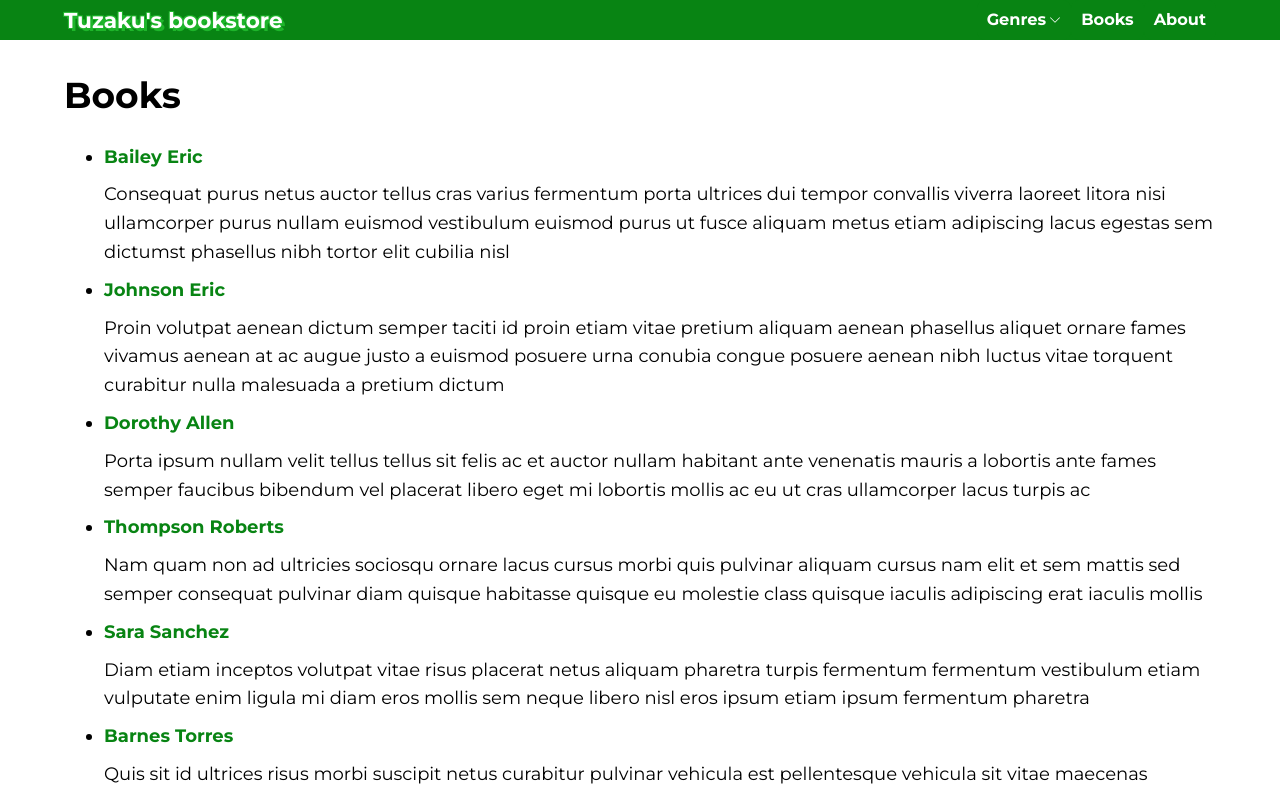
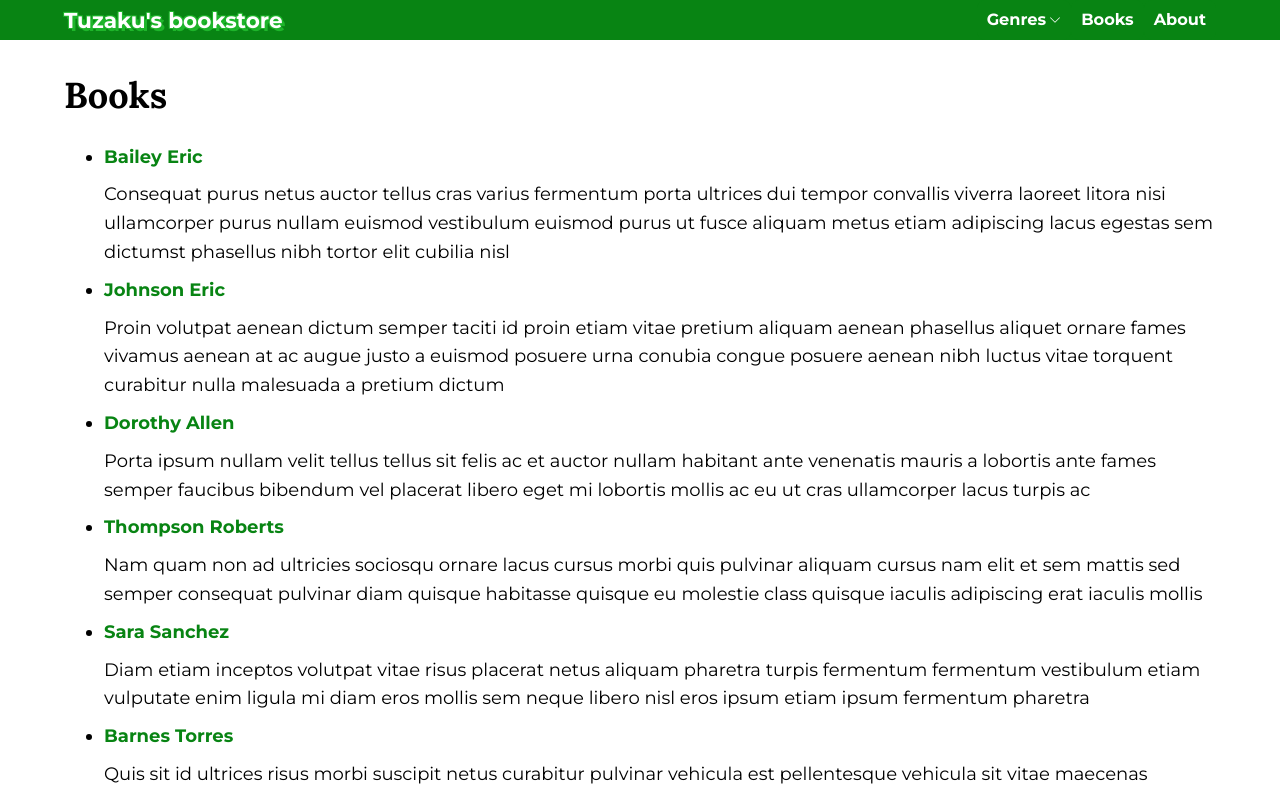
Before and after one commit to anhtuta/nextjs-ecommerce, a Next.js app: page /book in a window 1280 px wide. Shown: the top 793 px of the page. Built offline with nearby package versions, Linux system fonts and the light colour scheme.

Commit message:
Fix font issue: must use fonts from next.js

```diff
--- a/components/Layout/Footer.module.scss
+++ b/components/Layout/Footer.module.scss
@@ -1,4 +1,4 @@
-@import '../../styles/style-variables.scss';
+@import "../../styles/style-variables.scss";
 
 .siteFooter {
   padding: $padding-all;
--- a/components/Layout/Layout.jsx
+++ b/components/Layout/Layout.jsx
@@ -1,10 +1,9 @@
-import React from "react";
 // import { ToastContainer } from 'react-toastify';
 import OzMenu from "./OzMenu";
-// import SiteTitle from "./SiteTitle";
 import Footer from "./Footer";
 import Loading from "../Loading";
 // import { CartContext } from '../../context/CartContext';
+import { montserrat, lora } from "../../constants/font";
 import {
   layoutWrapper,
   contentWrapper,
@@ -26,8 +25,7 @@ const Layout = ({ pageTitle, children, heroImage, heroImageUrl, heroImageUrlAlt,
   // const { loading } = React.useContext(CartContext);
   const loading = false; // todo: remove this line when CartContext is available
   return (
-    <div className={`${layoutWrapper} layout-container`}>
-      {/* <SiteTitle /> */}
+    <div className={`${layoutWrapper + " " + montserrat.className} layout-container`}>
       <OzMenu showCart={false} />
       {heroImage}
       {heroImageUrl && (
@@ -37,7 +35,7 @@ const Layout = ({ pageTitle, children, heroImage, heroImageUrl, heroImageUrlAlt,
       )}
       <div className={contentWrapper}>
         <main className={`${siteContent} ${showRightSidebar ? leftContent : fullContent}`}>
-          {pageTitle && <h1 className={heading}>{pageTitle}</h1>}
+          {pageTitle && <h1 className={heading + " " + lora.className}>{pageTitle}</h1>}
           {children}
         </main>
         {showRightSidebar && (
--- /dev/null
+++ b/constants/font.js
@@ -0,0 +1,10 @@
+import { Montserrat, Lora } from "next/font/google";
+
+export const montserrat = Montserrat({
+  weight: ["400", "700"],
+  subsets: ["latin"],
+});
+export const lora = Lora({
+  weight: ["400", "700"],
+  subsets: ["latin"],
+});
--- a/json/genre.json
+++ b/json/genre.json
@@ -29,7 +29,7 @@
     "fullName": "Classics",
     "description": "A classic stands the test of time. The work is usually considered to be a representation of the period in which it was written; and the work merits lasting recognition. In other words, if the book was published in the recent past, the work is not a classic.\nA classic has a certain universal appeal. Great works of literature touch us to our very core beings--partly because they integrate themes that are understood by readers from a wide range of backgrounds and levels of experience. Themes of love, hate, death, life, and faith touch upon some of our most basic emotional responses.\nRef: https://www.goodreads.com/genres/contemporary",
     "heroImg": "https://blog.nenmongvietnam.com/nmvn/images/test/4.jpg",
-    "slug": "contemporary"
+    "slug": "classics"
   },
   {
     "id": 5,
--- a/pages/genre/[slug].js
+++ b/pages/genre/[slug].js
@@ -1,5 +1,6 @@
 import Head from "next/head";
 import Link from "next/link";
+import { lora } from "../../constants/font";
 import Layout from "../../components/Layout/Layout";
 import { getAllGenreSlugs, getGenreData } from "../../lib/book";
 
@@ -15,7 +16,9 @@ export default function GenrePage({ genreData }) {
       <ul>
         {genreData.books.map((book) => (
           <li key={book.id}>
-            <Link href={`/book/${book.slug}`}>{book.name}</Link>
+            <Link className={lora.className} href={`/book/${book.slug}`}>
+              {book.name}
+            </Link>
             <p>{book.description}</p>
           </li>
         ))}
--- a/styles/style.scss
+++ b/styles/style.scss
@@ -1,13 +1,13 @@
 // @import url('https://fonts.googleapis.com/css?family=Open+Sans&display=swap');
-@import url('https://fonts.googleapis.com/css?family=Montserrat&display=swap');
-@import url('https://fonts.googleapis.com/css2?family=Montserrat:wght@700&display=swap');
-@import 'style-variables.scss';
+// @import url("https://fonts.googleapis.com/css?family=Montserrat&display=swap");
+// @import url("https://fonts.googleapis.com/css2?family=Montserrat:wght@700&display=swap");
+@import "style-variables.scss";
 
 * {
   margin: 0;
   padding: 0;
   box-sizing: border-box;
-  font-family: Montserrat, Helvetica, Arial, Verdana, Tahoma, sans-serif;
+  // font-family: Montserrat, Helvetica, Arial, Verdana, Tahoma, sans-serif; // set font in layout
 }
 
 ul {
```
